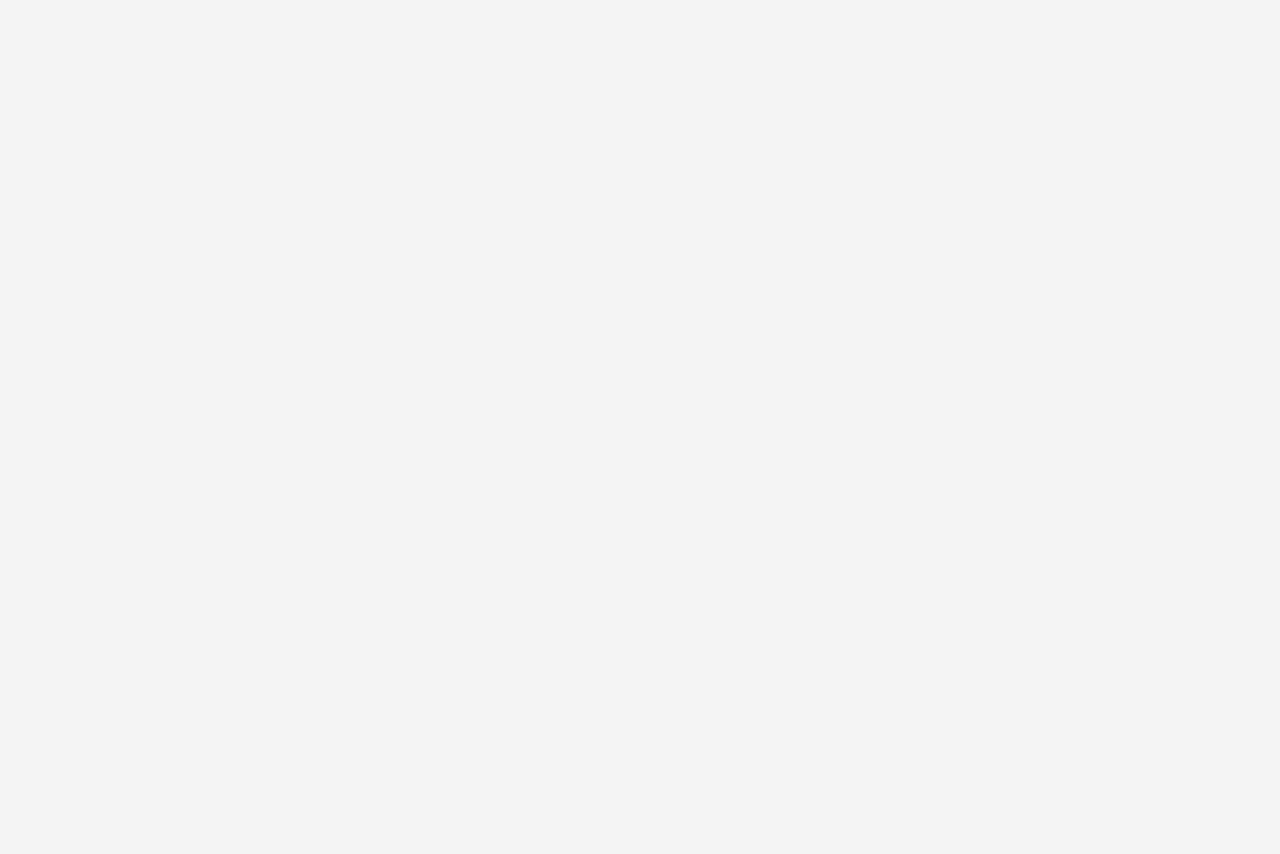
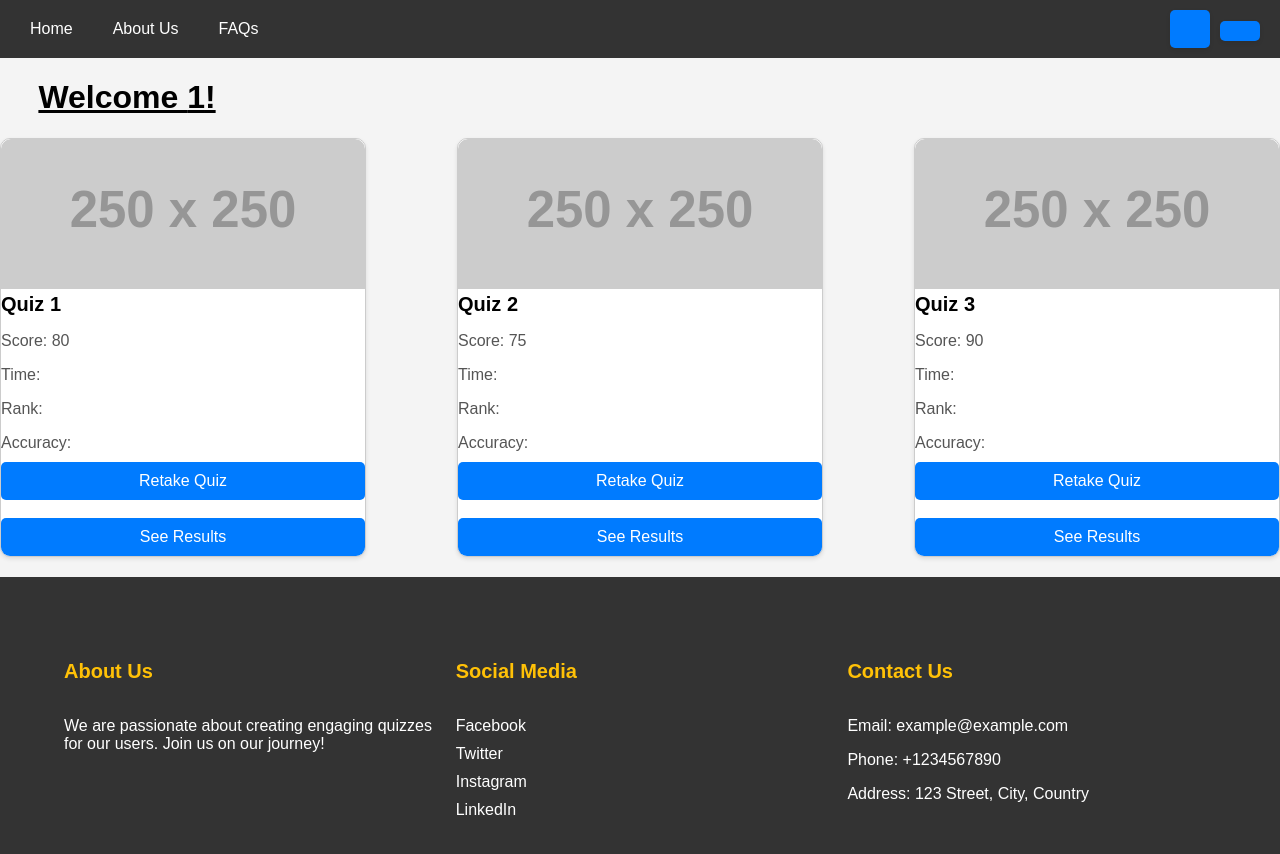
Before and after one commit to RajatMantri/BrainBusters, a React (Create React App) app: page /adminHome/1 in a window 1280 px wide. Before the commit this address had no page. Shown: the top 854 px of the page. Before the commit the page ends 800 px from the top, so only its background shows below. Built offline with nearby package versions, Linux system fonts and the light colour scheme.

Commit message:
Added AdminHome.jsx

```diff
--- /dev/null
+++ b/src/AdminHome.jsx
@@ -0,0 +1,49 @@
+import React from "react";
+import NavBar from "./NavBar";
+import Footer from "./Footer";
+import { useParams } from "react-router-dom";
+
+const AdminHome = (props)=>{
+    // Mock data for recent quizzes (replace this with actual data)
+    const recentQuizzes = [
+        { name: "Quiz 1", score: 80 },
+        { name: "Quiz 2", score: 75 },
+        { name: "Quiz 3", score: 90 }
+    ];
+
+    const { username } = useParams();
+    console.log(username);
+
+    return (
+        <>
+            <NavBar
+                type={props.type}
+            />
+
+            <div className="jumbotron">
+                <h1><u>Welcome {username}!</u></h1>
+            </div>
+
+            <div className="recent-quizzes ">
+                {recentQuizzes.map((quiz, index) => (
+                    <div key={index} className="quiz-details container">
+                    <img src="https://via.placeholder.com/250" alt="Feature Image 2" />
+                        <h3>{quiz.name}</h3>
+                        <p>Score: {quiz.score}</p>
+                        <p>Time: </p>
+                        <p>Rank: </p>
+                        <p>Accuracy: </p>
+
+                        <button>Retake Quiz</button>
+                        <br />
+                        <button>See Results</button>
+                    </div>
+                ))}
+            </div>
+
+            <Footer />
+        </>
+    );
+}
+
+export default AdminHome;
--- a/src/App.jsx
+++ b/src/App.jsx
@@ -4,6 +4,9 @@ import Login from './Login';
 import SignUp from './SignUp';
 import HomePage from './HomePage';
 import StudentHome from "./StudentHome"
+import AdminHome from './AdminHome';
+import './studentHome.css';
+import './dropdown.css';
 
 function App() {
   return (
@@ -13,6 +16,7 @@ function App() {
         <Route path="/login" element={<Login />} />
         <Route path="/signup" element={<SignUp/>} />
         <Route path="/studentHome/:username" element={<StudentHome type='student' />} />
+        <Route path="/adminHome/:username" element={<AdminHome type='student' />} />
       </Routes>
     </div>
   );
--- a/src/StudentHome.jsx
+++ b/src/StudentHome.jsx
@@ -2,6 +2,7 @@ import React from "react";
 import NavBar from "./NavBar";
 import Footer from "./Footer";
 import { useParams } from "react-router-dom";
+
 
 const StudentHome = (props)=>{
     // Mock data for recent quizzes (replace this with actual data)
@@ -18,6 +19,7 @@ const StudentHome = (props)=>{
         <>
             <NavBar
                 type={props.type}
+                username={username}
             />
 
             <div className="jumbotron">
```
